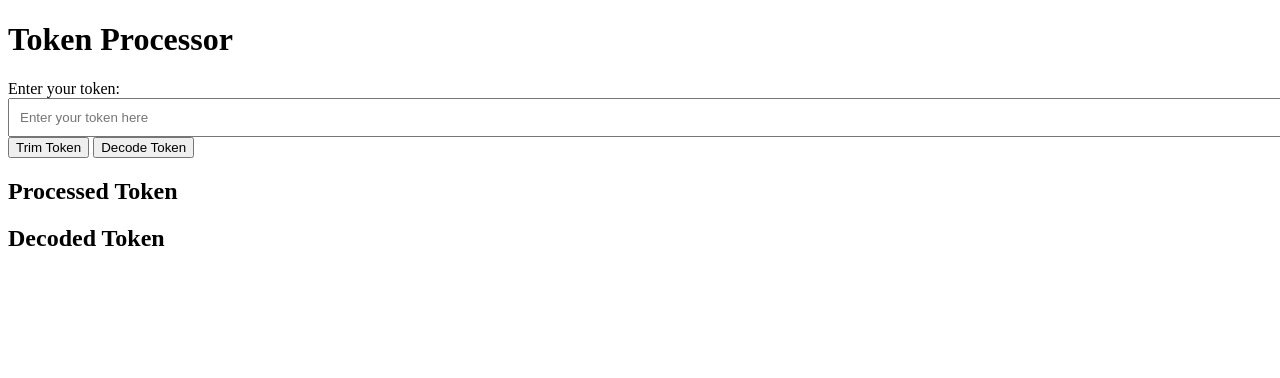
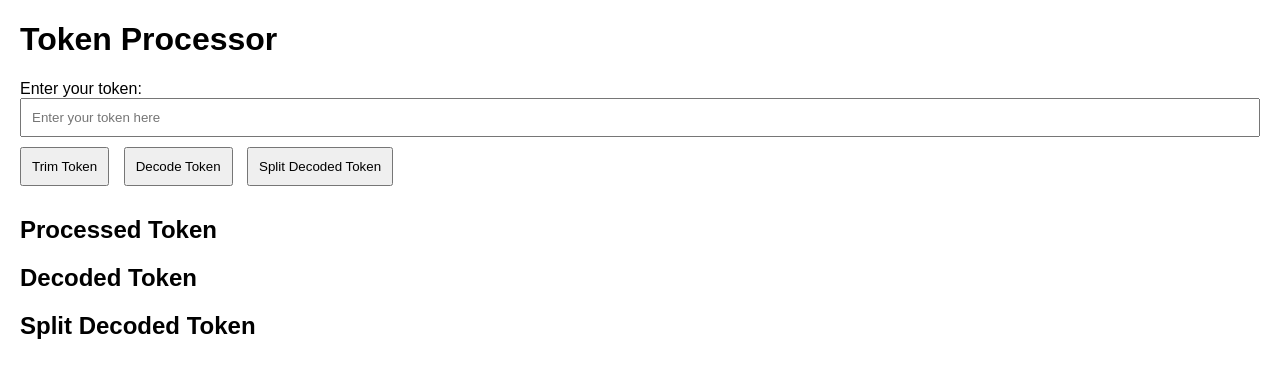
Before and after one commit to bulatbulat48/bulatbulat.github.io, a plain HTML site: page decode.html in a window 1280 px wide. Drawn offline with Linux system fonts and the light colour scheme.

Commit message:
Update decode.html

```diff
--- a/decode.html
+++ b/decode.html
@@ -4,13 +4,35 @@
     <meta charset="UTF-8">
     <meta name="viewport" content="width=device-width, initial-scale=1.0">
     <title>Token Processor</title>
+    <style>
+        body {
+            font-family: Arial, sans-serif;
+            margin: 20px;
+        }
+        input {
+            width: 100%;
+            padding: 10px;
+            margin-bottom: 10px;
+            box-sizing: border-box;
+        }
+        button {
+            padding: 10px;
+            margin-right: 10px;
+            margin-bottom: 10px;
+        }
+        #decodedToken {
+            white-space: pre-wrap;
+            word-wrap: break-word;
+        }
+    </style>
 </head>
 <body>
     <h1>Token Processor</h1>
     <label for="tokenInput">Enter your token:</label>
-    <input type="text" id="tokenInput" placeholder="Enter your token here" style="width: 100%; padding: 10px;">
+    <input type="text" id="tokenInput" placeholder="Enter your token here">
     <button onclick="trimToken()">Trim Token</button>
     <button onclick="decodeToken()">Decode Token</button>
+    <button onclick="splitDecodedToken()">Split Decoded Token</button>
 
     <h2>Processed Token</h2>
     <p id="processedToken"></p>
@@ -18,10 +40,14 @@
     <h2>Decoded Token</h2>
     <pre id="decodedToken"></pre>
 
+    <h2>Split Decoded Token</h2>
+    <p id="splitTokenPart1"></p>
+    <p id="splitTokenPart2"></p>
+
     <script>
         function trimToken() {
             const tokenInput = document.getElementById('tokenInput').value;
-            const trimmedToken = tokenInput.replace(/^FEWyJzZXRva2VuIiwiMDNBRmNXZUE2/, '');
+            const trimmedToken = tokenInput.replace(/^FEW.*?ZUE\d/, '');
             document.getElementById('processedToken').innerText = trimmedToken;
         }
 
@@ -38,6 +64,18 @@
                 document.getElementById('decodedToken').innerText = 'Please trim the token first';
             }
         }
+
+        function splitDecodedToken() {
+            const decodedToken = document.getElementById('decodedToken').innerText;
+            if (decodedToken) {
+                const splitParts = decodedToken.split(',');
+                document.getElementById('splitTokenPart1').innerText = splitParts[0] ? splitParts[0] : 'No part 1';
+                document.getElementById('splitTokenPart2').innerText = splitParts[1] ? splitParts[1] : 'No part 2';
+            } else {
+                document.getElementById('splitTokenPart1').innerText = 'Please decode the token first';
+                document.getElementById('splitTokenPart2').innerText = '';
+            }
+        }
     </script>
 </body>
 </html>
```
